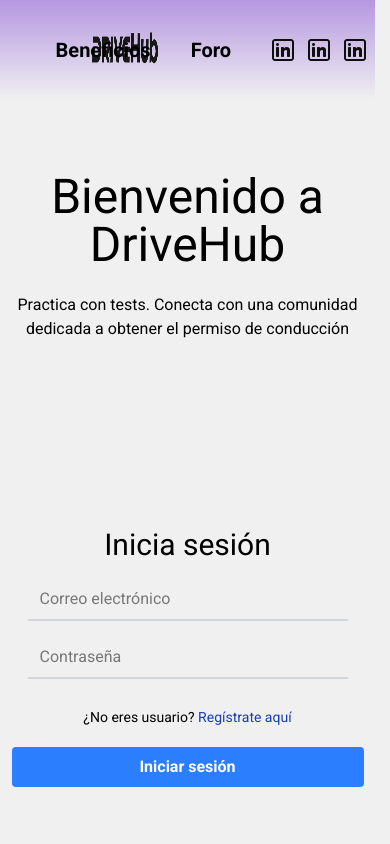
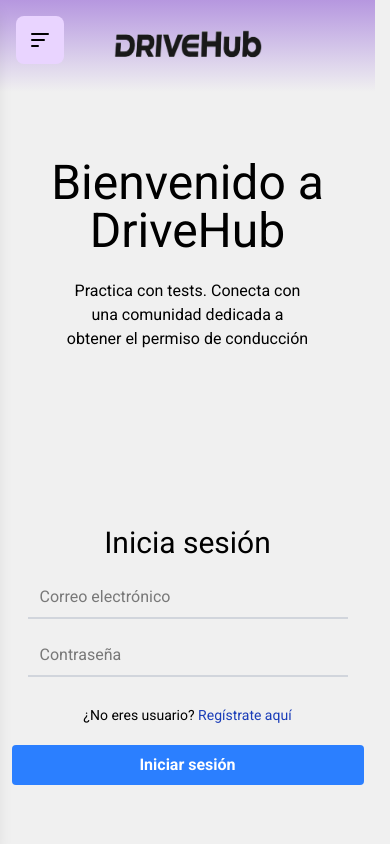
Before and after one commit to FJQuemada/TFG-Autoescuela, a React (Vite) app in the folder frontend/drivehub/: page / in a window 390 px wide. Shown: the top 844 px of the page. Built offline with nearby package versions, Linux system fonts and the light colour scheme.

Commit message:
cambios varios

```diff
--- a/frontend/drivehub/src/components/Header.jsx
+++ b/frontend/drivehub/src/components/Header.jsx
@@ -18,7 +18,7 @@
         {/* Drawer móvil (solo visible en sm) */}
         <div className="flex md:hidden">
           <input type="checkbox" id="drawer-toggle" className="sr-only peer" />
-          <label htmlFor="drawer-toggle" className="z-30 absolute top-4 left-4 inline-block p-3 transition-all duration-500 bg-purple-200 rounded-lg peer-checked:left-48 cursor-pointer">
+          <label htmlFor="drawer-toggle" className="z-30 absolute top-4 left-4 inline-block p-3 transition-all duration-300 bg-purple-200 rounded-lg peer-checked:left-48 cursor-pointer">
             <svg
                 viewBox="0 0 24 24"
                 fill="none"
@@ -32,7 +32,7 @@
             </svg>
           </label>
 
-          <div className="fixed top-0 left-0 z-20 w-64 h-full transition-all duration-500 transform -translate-x-full bg-white dark:bg-[#1e1f24] shadow-lg peer-checked:translate-x-0 flex flex-col p-6 gap-4 text-lg">
+          <div className="fixed top-0 left-0 z-20 w-64 h-full transition-all duration-300 transform -translate-x-full bg-white dark:bg-[#1e1f24] shadow-lg peer-checked:translate-x-0 flex flex-col p-6 gap-4 text-lg">
             <Link to="/home" className={`${page === '/home' ? 'font-bold underline' : ''}`} onClick={() => document.getElementById('drawer-toggle').checked = false}>Home</Link>
             <Link to="/tests" className={`${page === '/tests' ? 'font-bold underline' : ''}`} onClick={() => document.getElementById('drawer-toggle').checked = false}>Tests</Link>
             <Link to="/foro" className={`${page === '/foro' ? 'font-bold underline' : ''}`} onClick={() => document.getElementById('drawer-toggle').checked = false}>Foro</Link>
--- a/frontend/drivehub/src/components/HeaderLogin.jsx
+++ b/frontend/drivehub/src/components/HeaderLogin.jsx
@@ -1,26 +1,57 @@
-import { useNavigate,Link } from "react-router-dom";
-import { UseUser } from '../contexts/UserContext';
-import Linkedin from '../assets/linkedin.svg'
+import { Link } from "react-router-dom";
+import { useNavigate } from "react-router-dom";
+import Linkedin from '../assets/linkedin.svg';
+import DriveHub_logo from '../assets/DriveHub_logo.png';
 
-const Header = () =>{
+const HeaderLogin = () => {
+  const navigate = useNavigate();
 
-    return(
-        <div className="flex justify-between align-middle items-center w-full h-25 bg-gradient-to-b from-[#b697df] to-[#f0f0f0] dark:from-[#b697df] dark:to-[#1e1f24] ">
-            <header className="ml-20">
-                <img src="src\assets\DriveHub_logo.png" alt="drive_logo" className="w-70 h-20" />
-            </header>
-            <nav className="flex justify-end align-middle space-x-10 w-2/6 mr-20 text-xl font-bold dark:text-gray-100">
+  return (
+    <div className="w-full bg-gradient-to-b from-[#b697df] to-[#f0f0f0] dark:from-[#b697df] dark:to-[#1e1f24] relative text-black dark:text-white">
+      {/* Cabecera visible */}
+      <div className="flex items-center justify-between px-4 py-3 ">
+        <img
+          src={DriveHub_logo}
+          alt="drive_logo"
+          onClick={() => navigate("/")}
+          className="w-[200px] h-[68px] cursor-pointer mx-auto md:mx-0 md:ml-4"
+        />
+
+        {/* Drawer para móvil */}
+        <div className="flex md:hidden">
+          <input type="checkbox" id="drawer-toggle" className="sr-only peer" />
+          <label htmlFor="drawer-toggle" className="z-30 absolute top-4 left-4 inline-block p-3 transition-all duration-300 bg-purple-200 rounded-lg peer-checked:left-48 cursor-pointer">
+            <svg viewBox="0 0 24 24" fill="none" width={24} height={24}>
+              <path d="M4 18H10" stroke="#000000" strokeWidth="2" strokeLinecap="round" />
+              <path d="M4 12L16 12" stroke="#000000" strokeWidth="2" strokeLinecap="round" />
+              <path d="M4 6L20 6" stroke="#000000" strokeWidth="2" strokeLinecap="round" />
+            </svg>
+          </label>
+
+          <div className="fixed top-0 left-0 z-20 w-64 h-full transition-all duration-300 transform -translate-x-full bg-white dark:bg-[#1e1f24] shadow-lg peer-checked:translate-x-0 flex flex-col p-6 gap-4 text-lg">
+            <a href="#beneficios" onClick={() => document.getElementById('drawer-toggle').checked = false}>Beneficios</a>
+            <a href="#foro" onClick={() => document.getElementById('drawer-toggle').checked = false}>Foro</a>
+            <div className="flex space-x-3 mt-4">
+              <img src={Linkedin} alt="Linkedin" className='size-7' />
+              <img src={Linkedin} alt="Linkedin" className='size-7' />
+              <img src={Linkedin} alt="Linkedin" className='size-7' />
+            </div>
+          </div>
+        </div>
+
+        {/* Navegación visible solo en escritorio */}
+        <nav className="hidden md:flex justify-end items-center space-x-10 w-2/6 mr-20 text-xl font-bold">
           <a href="#beneficios">Beneficios</a>
           <a href="#foro">Foro</a>
-                <div className="flex space-x-3 ">
+          <div className="flex space-x-3">
             <img src={Linkedin} alt="Linkedin" className='size-7' />
             <img src={Linkedin} alt="Linkedin" className='size-7' />
             <img src={Linkedin} alt="Linkedin" className='size-7' />
           </div>
         </nav>
       </div>
+    </div>
+  );
+};
 
-    )
-
-}
-export default Header
+export default HeaderLogin;
--- a/frontend/drivehub/src/pages/Login.jsx
+++ b/frontend/drivehub/src/pages/Login.jsx
@@ -59,7 +59,7 @@
       <div className="flex flex-1 flex-col md:flex-row items-center justify-around w-full h-9/12 px-4 md:px-20">
         <div className="w-full md:w-[550px] flex flex-col text-center md:text-left">
           <h1 className="text-5xl md:text-7xl dark:text-gray-100">Bienvenido a DriveHub</h1>
-          <p className="mt-6 md:mt-10 text-base md:text-lg dark:text-gray-300">
+          <p className="mt-6 md:mt-10 text-base md:text-lg dark:text-gray-300 max-[768px]:px-12">
             Practica con tests. Conecta con una comunidad dedicada a obtener
             el permiso de conducción
           </p>
--- a/frontend/drivehub/src/pages/Test.jsx
+++ b/frontend/drivehub/src/pages/Test.jsx
@@ -18,6 +18,8 @@
   const [preguntaActual, setPreguntaActual] = useState(null); // Estado para almacenar la pregunta actual, como esta definido asi, al cambiar preguntaActual, se vuelve a renderizar el componente, haciendo asi que siempre este en constante renderizado
   const [indicePreguntaActual, setIndicePreguntaActual] = useState(0); // Estado para almacenar el índice de la pregunta actual
   const [respuestasSeleccionada, setRespuestasSeleccionada] = useState({}); //Estado para alamacenar las respuestas que vamos seleecionando
+
+  const [imagenAmpliada, setImagenAmpliada] = useState(false);
 
   useEffect(() => {
     // Esta función se ejecuta solo una vez cuando el componente se monta
@@ -152,7 +154,12 @@
           <div className="w-full h-full flex flex-col">
             <div className="w-full flex justify-around">
 
-              <img src={preguntaActual.pregunta.fk_preg_pgte_pregunta__preg_image} alt="Placeholder" className='max-w-[500px] h-[350px] m-5' />
+              <img
+                src={preguntaActual.pregunta.fk_preg_pgte_pregunta__preg_image}
+                alt="Imagen de la pregunta"
+                className="max-w-[500px] h-[350px] m-5 cursor-zoom-in"
+                onClick={() => setImagenAmpliada(true)}
+              />
 
               <div className="w-4/12 flex flex-col justify-center ">
                 <h1 className="text-2xl font-bold mb-4 dark:text-white">
@@ -211,6 +218,18 @@
         ) : (
           <p>No se encontraron preguntas.</p>
         )}
+        {imagenAmpliada && (
+          <div
+            className="fixed inset-0 bg-black/80 flex justify-center items-center z-50"
+            onClick={() => setImagenAmpliada(false)}
+          >
+            <img
+              src={preguntaActual.pregunta.fk_preg_pgte_pregunta__preg_image}
+              alt="Imagen ampliada"
+              className="max-w-[90%] max-h-[90%] object-contain cursor-zoom-out"
+            />
+          </div>
+        )}
     </MainLayout>
   );
 };
```
Also changed, not shown: frontend/drivehub/src/pages/PreguntasEncadenadas.jsx (+23 -6 lines). Lines whose indentation alone changed are shown as unchanged.
